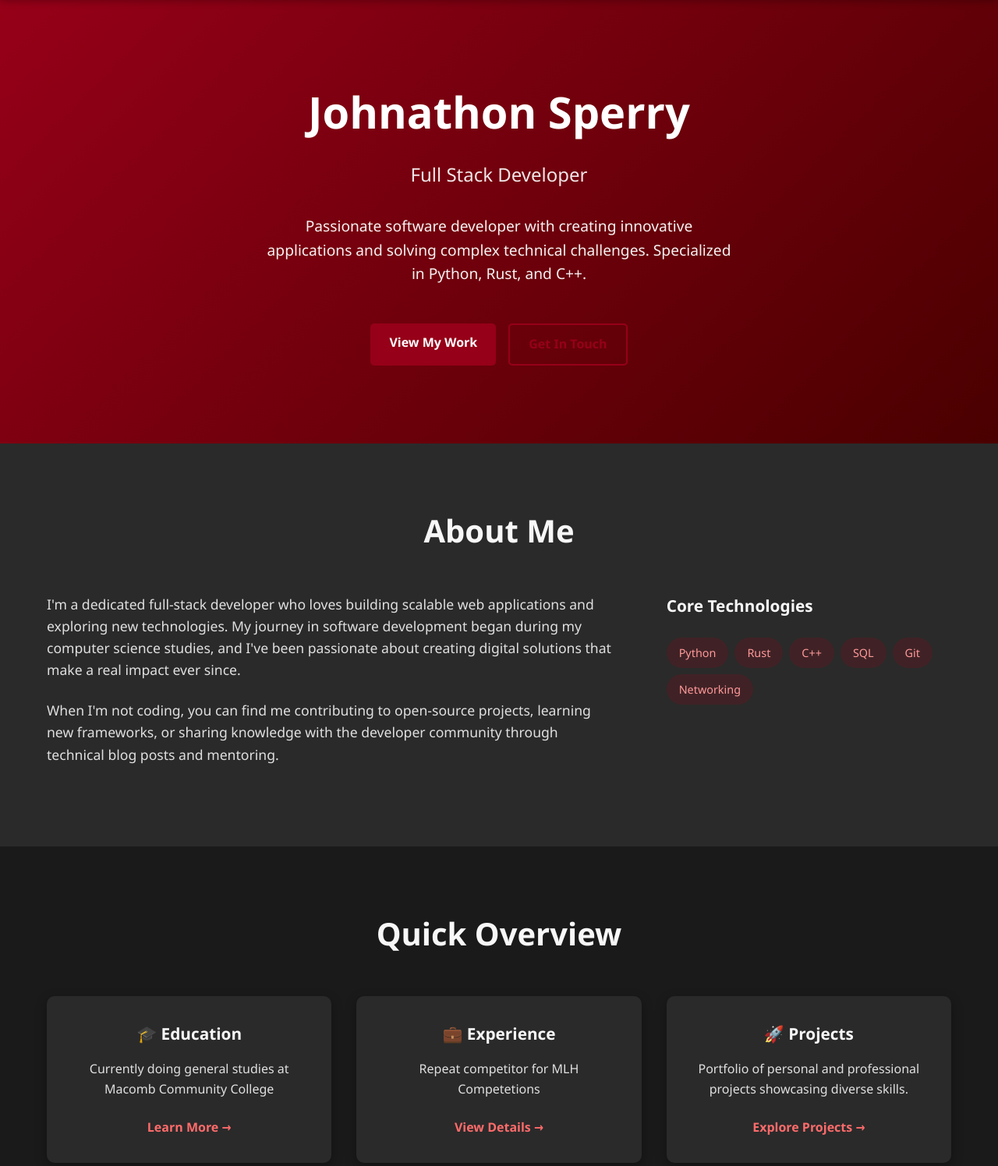
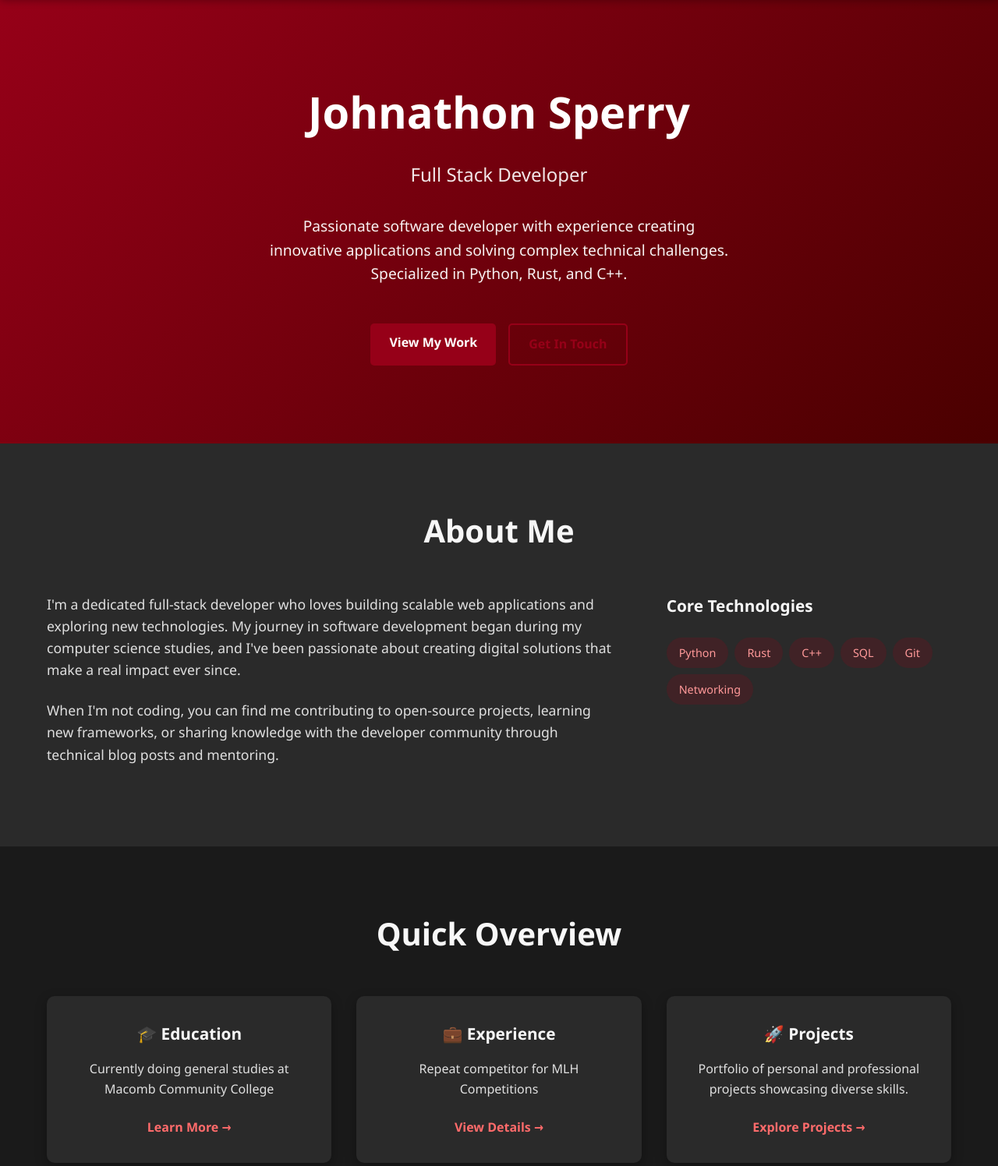
Before and after one commit to IchoTM/PortfolioWebsite, a Flask app: page / in a window 1280 px wide. Shown: the part 71-1567 px from the top of the page at 78% size. Run offline with Flask 3, Linux system fonts and the light colour scheme.

Commit message:
Fix typos in education, experience, index, and projects templates

```diff
--- a/templates/education.html
+++ b/templates/education.html
@@ -21,7 +21,7 @@
             <div class="education-details">
                 <h4>Key Courses</h4>
                 <ul>
-                    <li>Mathmatics</li>
+                    <li>Mathematics</li>
                     <li>English Composition</li>
                     <li>General Sciences</li>
                     <li>Communications</li>
--- a/templates/experience.html
+++ b/templates/experience.html
@@ -20,7 +20,7 @@
                     <div class="job-description">
                         <ul>
                             <li>Worked solo through the event</li>
-                            <li>Developed and deployed a full stack applicaton</li>
+                            <li>Developed and deployed a full stack application</li>
                             <li>Developed and integrated Agentic AI systems</li>
 
                         </ul>
--- a/templates/index.html
+++ b/templates/index.html
@@ -8,7 +8,7 @@
         <h1>Johnathon Sperry</h1>
         <h2>Full Stack Developer</h2>
         <p class="hero-description">
-            Passionate software developer with creating innovative applications
+            Passionate software developer with experience creating innovative applications
             and solving complex technical challenges. Specialized in Python, Rust, and C++.
         </p>
         <div class="hero-buttons">
@@ -61,7 +61,7 @@
             </div>
             <div class="highlight-card">
                 <h3>💼 Experience</h3>
-                <p>Repeat competitor for MLH Competetions</p>
+                <p>Repeat competitor for MLH Competitions</p>
                 <a href="{{ url_for('experience') }}">View Details →</a>
             </div>
             <div class="highlight-card">
--- a/templates/projects.html
+++ b/templates/projects.html
@@ -48,7 +48,7 @@
                 <div class="project-info">
                     <h2>Quartz OS (Open)</h2>
                     <p class="project-description">
-                        A optimized user friendly operating system written in Rust and Assembly designed for performance and security.
+                        An optimized user friendly operating system written in Rust and Assembly designed for performance and security.
                     </p>
                     <div class="tech-stack">
                         <span class="tech">Rust</span>
```
